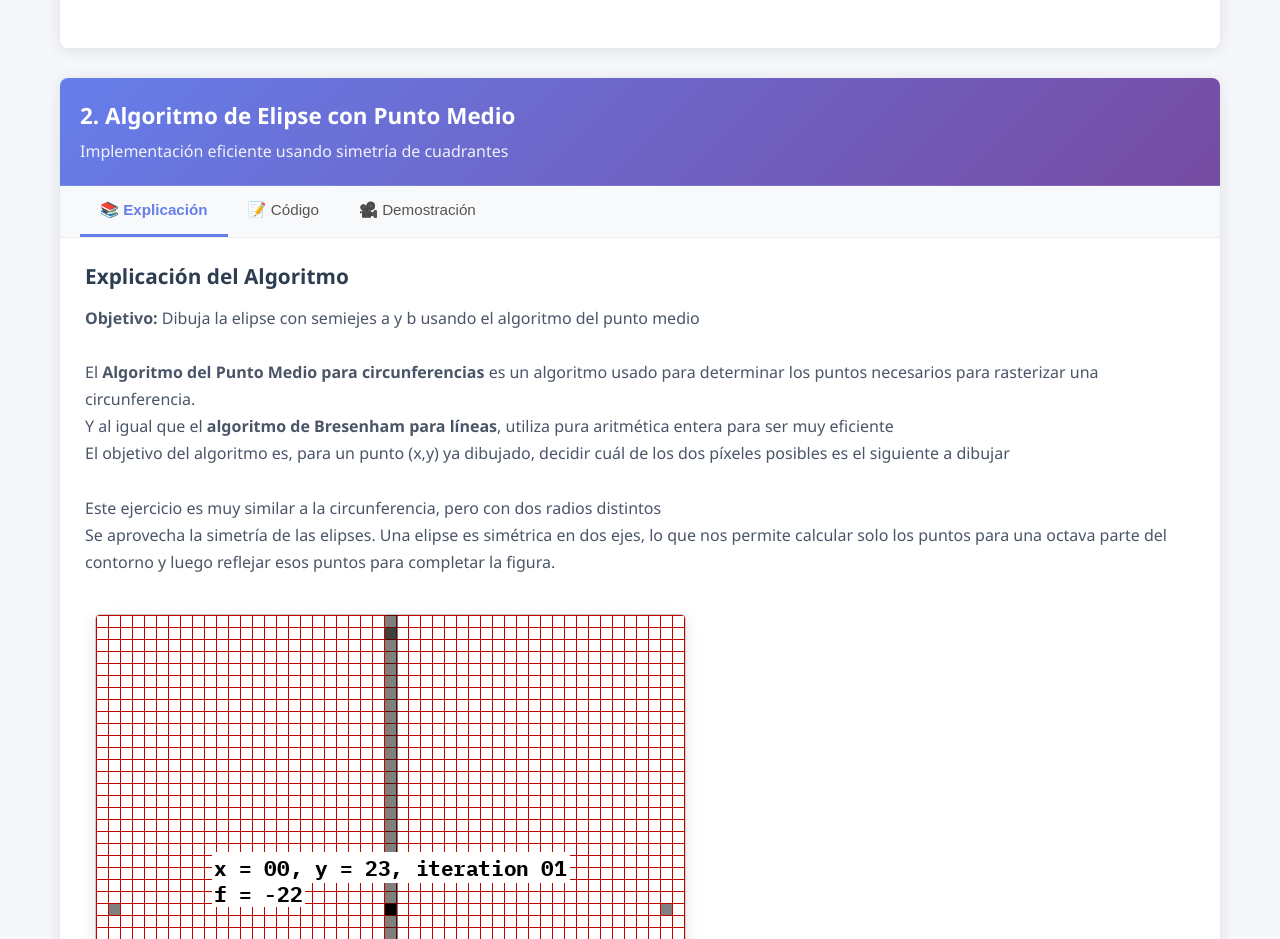
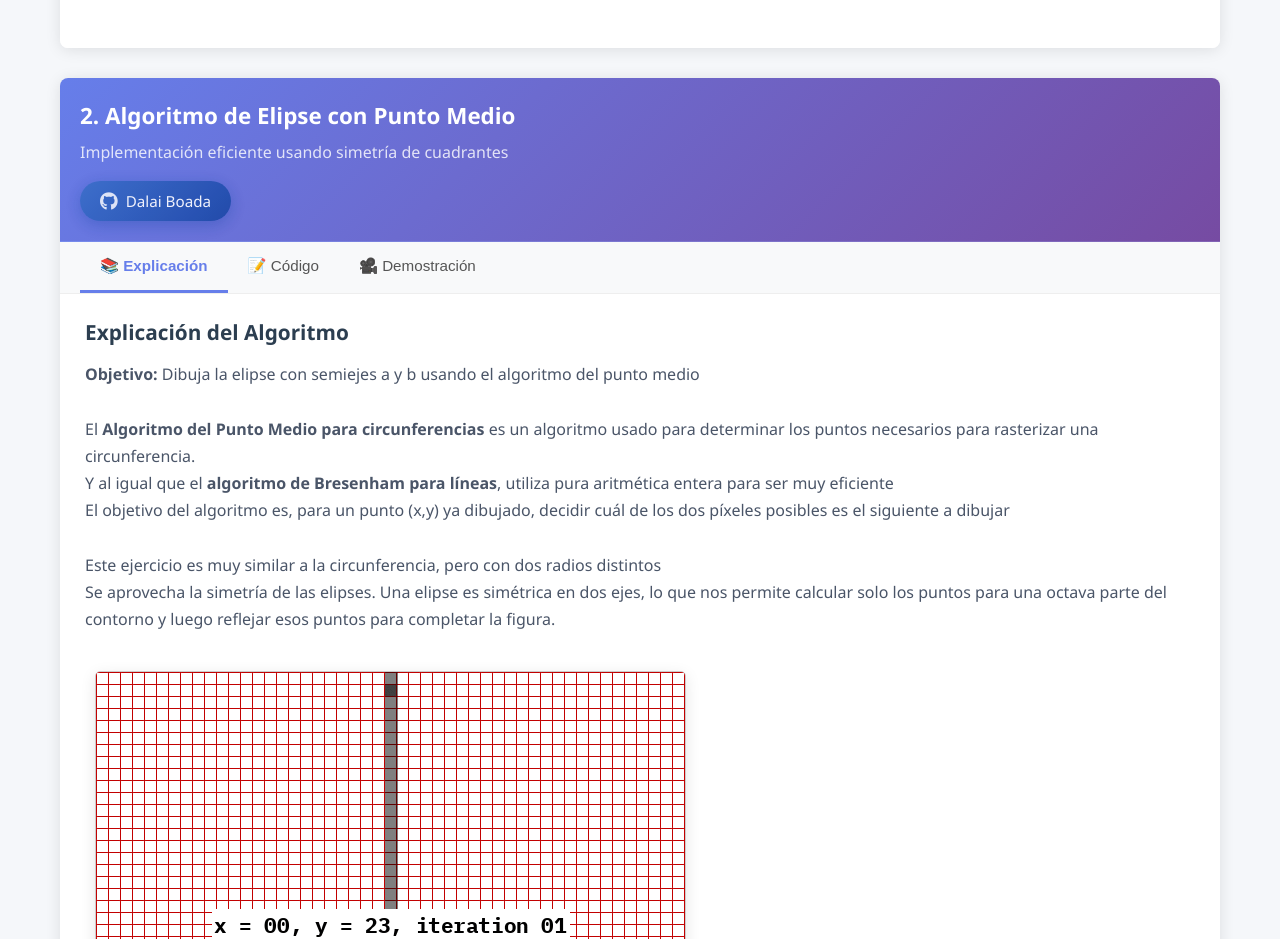
Before and after one commit to dalaiboada/computer-graphics-lili, a plain HTML site: page index.html in a window 1280 px wide. Shown: the part 1080-2019 px from the top of the page. Drawn offline with nearby package versions, Linux system fonts and the light colour scheme; no server answers.

Commit message:
feat(demo): mejorar la demo-description con un enlace a mi GitHub y styling

```diff
--- a/index.html
+++ b/index.html
@@ -8,6 +8,9 @@
 
     <!-- Highlight.js CSS -->
     <link rel="stylesheet" href="https://cdnjs.cloudflare.com/ajax/libs/highlight.js/11.9.0/styles/vs2015.min.css">
+
+    <!-- Font Awesome para icons -->
+    <link rel="stylesheet" href="https://cdnjs.cloudflare.com/ajax/libs/font-awesome/6.0.0-beta3/css/all.min.css">
 </head>
 <body>
     <main>
@@ -96,7 +99,14 @@
             <!-- Título --->
             <div class="demo-header">
                 <div class="demo-title">2. Algoritmo de Elipse con Punto Medio</div>
-                <div class="demo-description">Implementación eficiente usando simetría de cuadrantes</div>
+                <div class="demo-description">
+                    <p>Implementación eficiente usando simetría de cuadrantes</p>
+
+                    <a href="https://github.com/dalaiboada" target="_blank">
+                        <i class="fa-brands fa-github"></i>
+                        Dalai Boada
+                    </a>
+                </div>
             </div>
 
             <!-- Botones de Tab --->
--- a/styles/modules/demo-container.css
+++ b/styles/modules/demo-container.css
@@ -33,6 +33,70 @@
   font-weight: 400;
 }
 
+.demo-description p {
+  font-size: 1em;
+  opacity: 0.9;
+  font-weight: 400;
+  color: white;
+  margin-bottom: 15px;
+}
+
+.demo-description a {
+  display: inline-flex;
+  align-items: center;
+  gap: 8px;
+  font-size: 0.95em;
+  font-weight: 500;
+  color: white;
+  text-decoration: none;
+  padding: 8px 20px;
+  background: linear-gradient(135deg, #3a6ec9 0%, #1a46a6 100%);
+  border-radius: 30px;
+  transition: all 0.4s cubic-bezier(0.4, 0, 0.2, 1);
+  box-shadow: 0 4px 15px rgba(26, 70, 166, 0.4);
+  position: relative;
+  overflow: hidden;
+  z-index: 1;
+}
+
+.demo-description a::before {
+  content: '';
+  position: absolute;
+  top: 0;
+  left: 0;
+  width: 0;
+  height: 100%;
+  background: linear-gradient(135deg, #2a5eb9 0%, #0a3696 100%);
+  transition: width 0.4s cubic-bezier(0.4, 0, 0.2, 1);
+  z-index: -1;
+}
+
+.demo-description a i {
+  font-size: 1.2em;
+  transition: all 0.4s cubic-bezier(0.4, 0, 0.2, 1);
+  color: rgba(255, 255, 255, 0.9);
+}
+
+.demo-description a:hover {
+  transform: translateY(-2px);
+  box-shadow: 0 6px 20px rgba(26, 70, 166, 0.5);
+}
+
+.demo-description a:hover::before {
+  width: 100%;
+}
+
+.demo-description a:hover i {
+  transform: translateX(3px) scale(1.1);
+  color: white;
+}
+
+.demo-description a:active {
+  transform: translateY(0);
+  box-shadow: 0 2px 10px rgba(26, 70, 166, 0.35);
+}
+
+
 /* Contenido de explicación */
 .explanation-content {
   padding: 25px;
```
